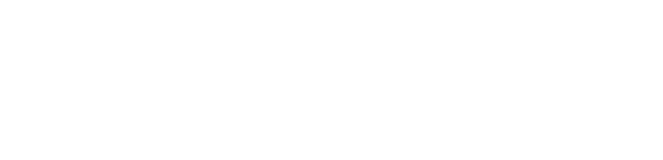
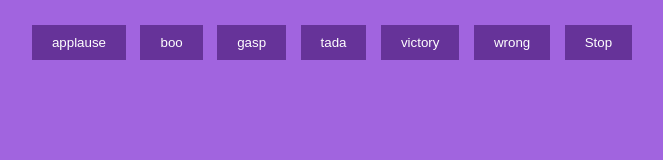
Before and after one commit to acciojob/Soundbar-Bhargav-Dodda-07, a website: page main.html in a window 1280 px wide. Shown: the whole page, without its empty margins (308-971 px from the left). Drawn offline with Linux system fonts and the light colour scheme.

Commit message:
created a submission

```diff
--- a/main.html
+++ b/main.html
@@ -8,6 +8,17 @@
 
 <body>
 	<!-- the entire body must be written by student -->
+
+	<div id="buttons">
+        <button class="btn" data-sound="sound1.mp3">applause</button>
+        <button class="btn" data-sound="sound2.mp3">boo</button>
+        <button class="btn" data-sound="sound3.mp3">gasp</button>
+        <button class="btn" data-sound="sound4.mp3">tada</button>
+		<button class="btn" data-sound="sound4.mp3">victory</button>
+        <button class="btn" data-sound="sound4.mp3">wrong</button>
+		<button class="btn stop">Stop</button>
+    </div>
+    <audio id="audio"></audio>
     <script type="text/javascript" src="./script.js">
 </script>
 
--- a/script.js
+++ b/script.js
@@ -1 +1,21 @@
 //your JS code here. If required.
+document.addEventListener("DOMContentLoaded", function () {
+    const buttons = document.querySelectorAll(".btn");
+    const stopButton = document.querySelector(".stop");
+    const audio = document.getElementById("audio");
+
+    buttons.forEach((button) => {
+        button.addEventListener("click", function () {
+            const soundFile = button.getAttribute("data-sound");
+            if (soundFile) {
+                audio.src = `sounds/${soundFile}`;
+                audio.play();
+            }
+        });
+    });
+
+    stopButton.addEventListener("click", function () {
+        audio.pause();
+        audio.currentTime = 0;
+    });
+});
--- a/styles.css
+++ b/styles.css
@@ -1 +1,28 @@
 /*  your css code here. If applicable */
+body {
+    font-family: Arial, sans-serif;
+    text-align: center;
+	background: #a164df;
+}
+
+#buttons {
+    margin: 20px;
+}
+
+.btn {
+    background-color: #663399;
+    color: #fff;
+    padding: 10px 20px;
+    margin: 5px;
+    border: none;
+    cursor: pointer;
+	text-align: center;
+}
+
+.btn.stop {
+    background-color: #663399;
+}
+
+.btn:hover {
+    background-color: #0056b3;
+}
```
